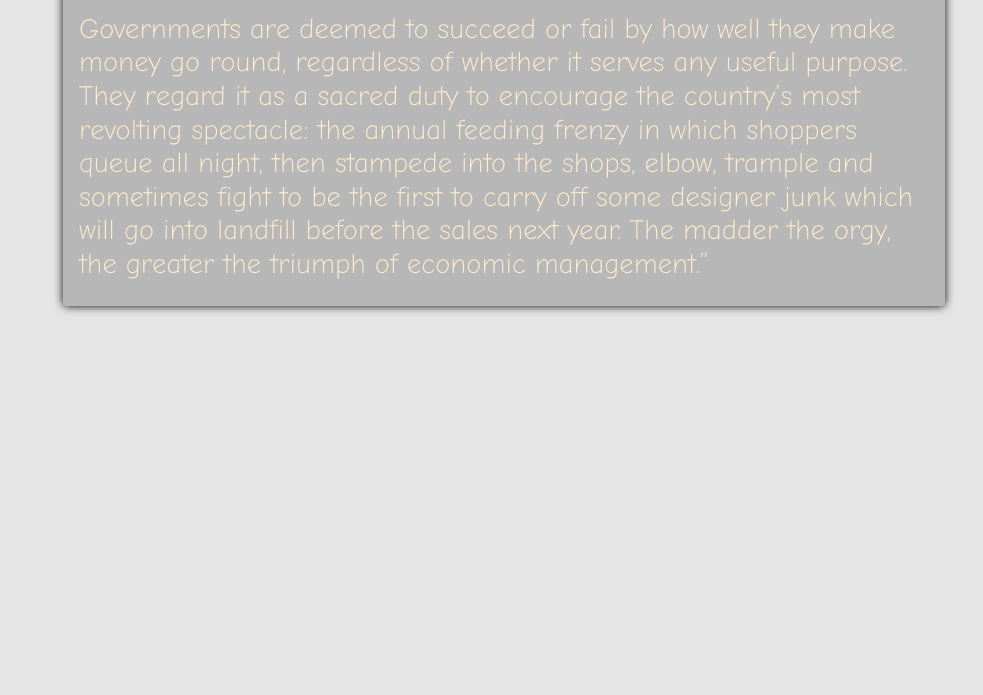
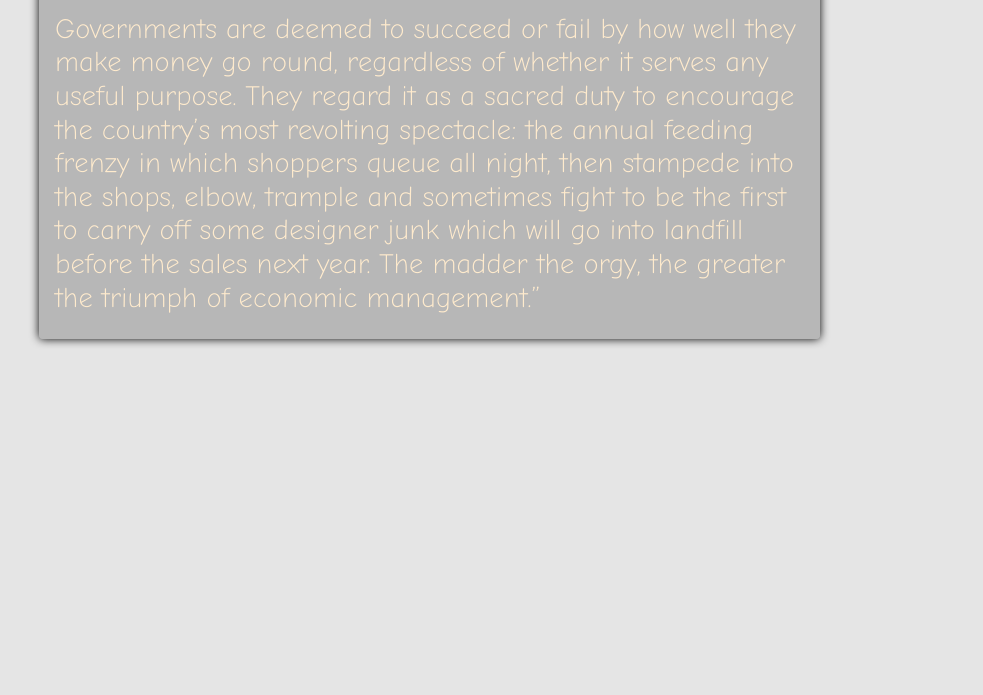
Before and after one commit to wl-ui-2021/Megha-Product-1, a plain HTML site: page About.html in a window 1280 px wide. Shown: the part 105-800 px from the top of the page, without its empty margins (33-1016 px from the left). Drawn offline with nearby package versions, Linux system fonts and the light colour scheme.

Commit message:
Update About.html

```diff
--- a/About.html
+++ b/About.html
@@ -18,7 +18,7 @@
 <body>
     <section class="mt-5 mx-5">
     <div class="row">
-        <div class="col-9 mx-5">
+        <div class="col-md-8 mx-4">
             <div class="card  ">
                 <div class="card-header">
                     <h2 class="text-white text-center">About Us</h2>
```
